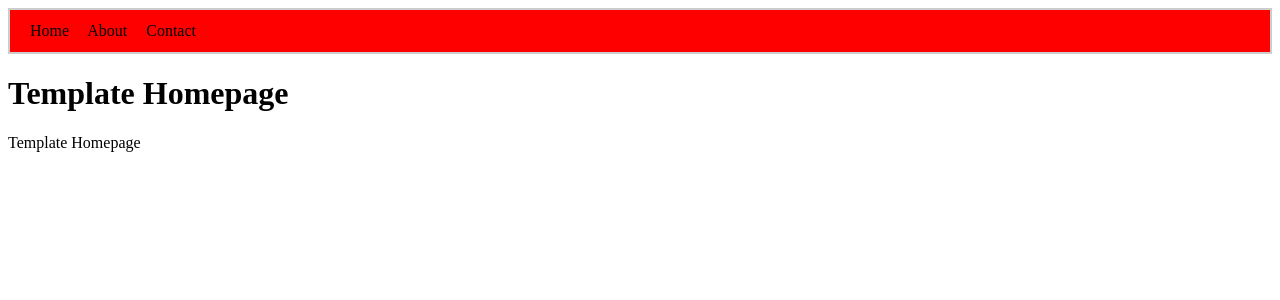
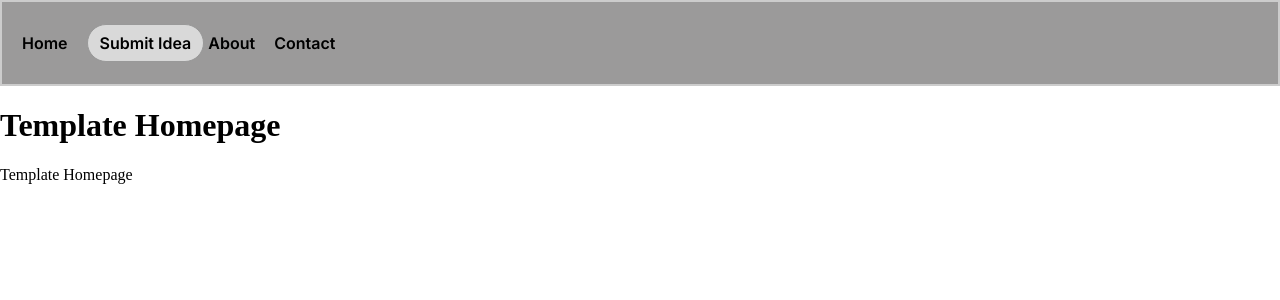
Before and after one commit to h-sheldon-smith/civic-innovation-through-you, a Django app: page / in a window 1280 px wide. Shown: the top 300 px of the page. Run offline with Django 5.2, Linux system fonts and the light colour scheme.

Commit message:
updated navbar + comments

```diff
--- a/civic_innovation_through_you/templates/base.html
+++ b/civic_innovation_through_you/templates/base.html
@@ -3,6 +3,9 @@
 <!DOCTYPE html>
 <html>
 <head>
+    <link rel="preconnect" href="https://fonts.googleapis.com">
+    <link rel="preconnect" href="https://fonts.gstatic.com" crossorigin>
+    <link href="https://fonts.googleapis.com/css2?family=Inter:wght@400;600&display=swap" rel="stylesheet">
     <meta charset="utf-8">
     <title>{% block title %}CivicInnovation Through You{% endblock %}</title>
     <link rel="stylesheet" href="{% static 'civic_innovation_through_you/css/styles.css' %}">
@@ -13,5 +16,6 @@
         {% block content %}
         {% endblock %}
     </main>
+    <script src="{% static 'civic_innovation_through_you/js/SubmitIdeasPopup.js' %}"></script>
 </body>
 </html>
--- a/civic_innovation_through_you/templates/navbar.html
+++ b/civic_innovation_through_you/templates/navbar.html
@@ -1,8 +1,29 @@
 <nav class="navbar">
     {% url 'index' as index_url %}
     <span>{% if request.path == index_url %}Home{% else %}<a href="{% url 'index' %}">Home</a>{% endif %}</span>
+    <button type="button" class="nav-btn" id="open-modal">
+        Submit Idea
+    </button>
     {% url 'about' as about_url %}
     <span>{% if request.path == about_url %}About{% else %}<a href="{% url 'about' %}">About</a>{% endif %}</span>
     {% url 'contact' as contact_url %}
     <span>{% if request.path == contact_url %}Contact{% else %}<a href="{% url 'contact' %}">Contact</a>{% endif %}</span>
 </nav>
+
+<!-- Idea Submission Popup -->
+<div class="modal-backdrop" id="modal" aria-hidden="true">
+  <div class="modal" role="dialog" aria-modal="true" aria-labelledby="modal-title">
+    <div class="modal-header">
+      <h2 id="modal-title">Submit Idea</h2>
+      <button type="button" class="modal-close" id="close-modal" aria-label="Close">×</button>
+    </div>
+
+    <div class="modal-body">
+      <p>TODO add form</p>
+    </div>
+
+    <div class="modal-footer">
+      <button type="button" class="nav-btn" id="close-modal-2">Close</button>
+    </div>
+  </div>
+</div>
--- a/static/civic_innovation_through_you/css/styles.css
+++ b/static/civic_innovation_through_you/css/styles.css
@@ -1,8 +1,24 @@
+/*
+CSS Styling File:
+Determines styling for select aspects on the webpage
+(ex. Color, Size, and Position of defined HTML objects)
+*/
+
+/* Remove Default Browser Margins */
+html, body {
+  margin: 0;
+  padding: 0;
+}
+
 .navbar {
   border: 2px solid #ccc;
-  background: #ff0000;
-  padding: 12px 20px;
+  background: #9B9A9A;
+  padding: 22px 20px;
+  width: 100%;
+  box-sizing: border-box;  /* keeps padding inside the width */
   margin: 0;
+  font-family: "Inter", sans-serif;
+  font-weight: bold;
 }
 
 .navbar span {
@@ -18,5 +34,67 @@
   text-decoration: underline;
 }
 
-/* .venv\Scripts\activate
-python manage.py runserver */
+/* button styling (optional) */
+.nav-btn {
+  font: inherit;
+  padding: 8px 12px;
+  border: 1px solid #999;
+  border-radius: 25px;
+  background: #D9D9D9;
+  cursor: pointer;
+}
+
+.nav-btn:hover {
+  background: #eee;
+}
+
+/* modal backdrop hidden by default */
+.modal-backdrop {
+  display: none;
+  position: fixed;
+  inset: 0;
+  background: rgba(0,0,0,0.4);
+  padding: 20px;
+  box-sizing: border-box;
+}
+
+/* when open */
+.modal-backdrop.is-open {
+  display: flex;
+  align-items: flex-start; /* top-ish */
+  justify-content: center;
+}
+
+/* modal box */
+.modal {
+  margin-top: 40px;
+  background: white;
+  border: 1px solid #ccc;
+  border-radius: 10px;
+  width: min(600px, 100%);
+  padding: 16px;
+  box-sizing: border-box;
+}
+
+.modal-header {
+  display: flex;
+  align-items: center;
+  justify-content: space-between;
+  gap: 12px;
+}
+
+.modal-close {
+  font: inherit;
+  font-size: 22px;
+  line-height: 1;
+  border: none;
+  background: transparent;
+  cursor: pointer;
+}
+
+/*
+python -m venv .venv
+.venv\Scripts\activate
+pip install Django
+python manage.py runserver
+*/
```
Also changed, not shown: static/civic_innovation_through_you/js/SubmitIdeasPopup.js (added, +41 -0 lines).
